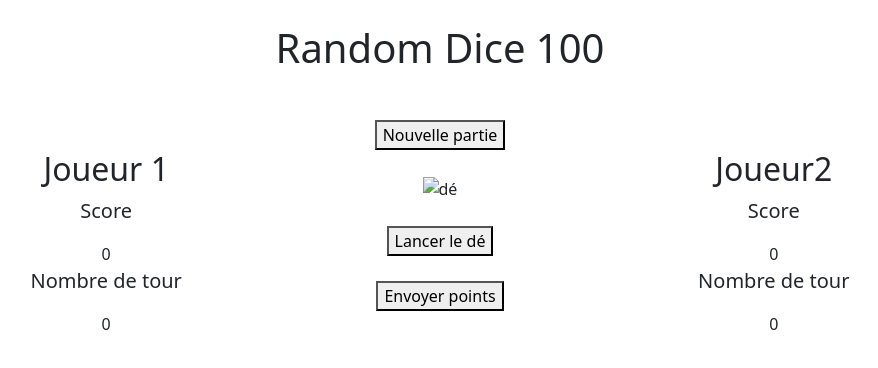
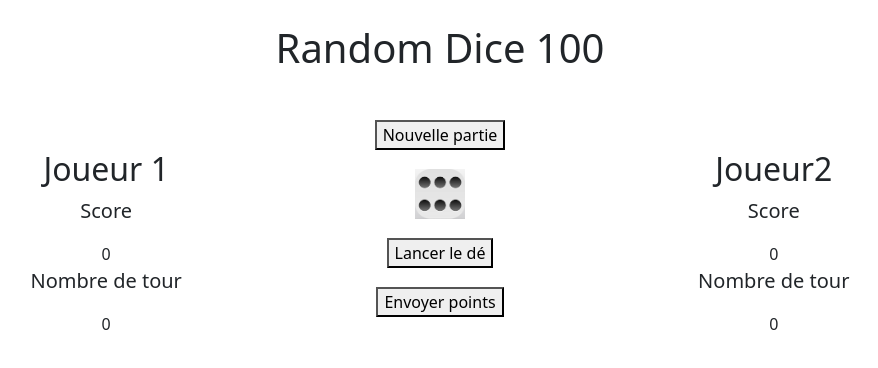
Before and after one commit to ElodieFon/random-dice-100, a plain HTML site: page index.html in a window 1280 px wide. Both pictures are taken after a click on the button "Lancer le dé". Shown: the whole page, without its empty margins (200-1078 px from the left). Drawn offline with nearby package versions, Linux system fonts and the light colour scheme.

Commit message:
mise en place de la function pour changer l'image du dée coté clien

```diff
--- a/index.html
+++ b/index.html
@@ -21,7 +21,9 @@
                 <span id="currentPlayeur1" class="current">0</span>
             </div>
             <div class="d-flex flex-column justify-content-evenly align-items-center">
-                <div id="dice" class="dice"><img src="" alt="dé"></div>
+                <div id="dice" class="dice">
+
+                </div>
                 <button class="rollDice" id="rollDice">Lancer le dé</button>
                 <button class="envoyer" type="submit">Envoyer points</button>
             </div>
--- a/main.js
+++ b/main.js
@@ -6,18 +6,21 @@ let playeur1 = document.getElementById('playeur1');
 let playeur2 = document.getElementById('playeur2') ;
 // un dés
 let dice = document.getElementById('dice') ;
-
+console.log(dice);
 // un compteur de point
 let counterPtsPlayeur = 0;
 // un compteur de tour
 let counterRound = 0 ;
 let resultat = 0 ;
+// Un dés comporte 6 faces allant de 1 à 6
+let diceFaces = ["dice-1","dice-2","dice-3","dice-4","dice-5","dice-6"];
+let diceFace;
+
 // Pour commencer on lance une nouvelle partie
 function gameStart(){
 
 }
-// Un dés comporte 6 faces allant de 1 à 6
-let diceNumbers = [1,2,3,4,5,6];
+
 // Chaque joueurs à un compteur de points
 // Le compteur de point ne peu pas dépasser 100 ou etre inferieur à 0
 
@@ -25,6 +28,9 @@ let diceNumbers = [1,2,3,4,5,6];
 document.getElementById('rollDice').addEventListener("click",function(){
     // le dés renvois un nombre de point aléatoir compris entre 1 et 6
     resultat = Math.floor((Math.random()*6)+1);
+    diceFace = diceFaces[(resultat-1)];
+    //changer l'image du dés
+    changeFaceDice(diceFace);
     if(resultat != 1){
         // tant que le joueur ne tombe pas sur 1
         // sont nombre de tour augment
@@ -34,10 +40,15 @@ document.getElementById('rollDice').addEventListener("click",function(){
         // sinon son nombre de tour repasse à 0
         counterRound = 0;
     }
-
     console.log("résultat du dé "+ resultat);
     console.log("tour " + counterRound);
+    console.log(diceFace);
 })
+//function pour changer l'image du dés
+function changeFaceDice(diceFace){
+    diceFace = diceFaces[(resultat-1)];
+    dice.innerHTML =`<img src="images/${diceFace}.png" alt="${diceFace}"class="imageDé"/> `
+}
 
 
 // tant que :
--- a/style.css
+++ b/style.css
@@ -0,0 +1,3 @@
+.imageDé{
+  width: 50px;
+}
```
